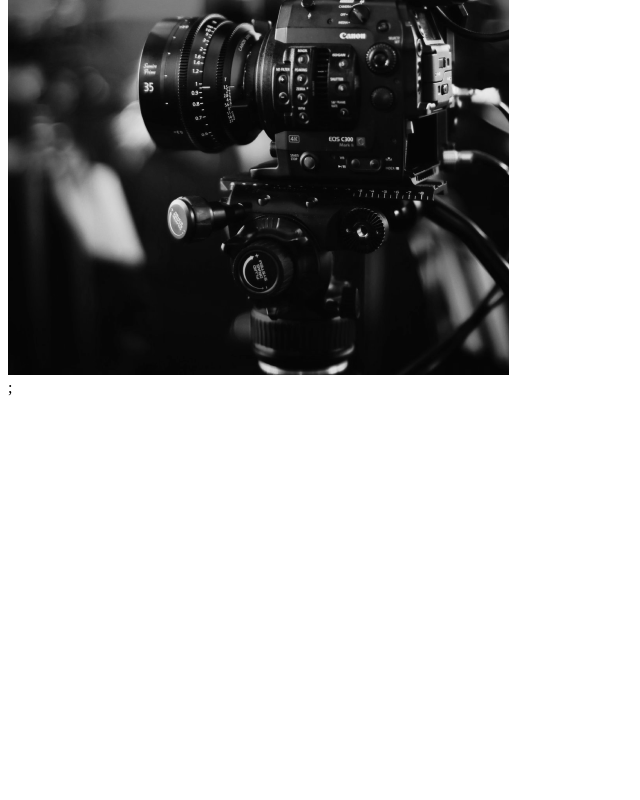
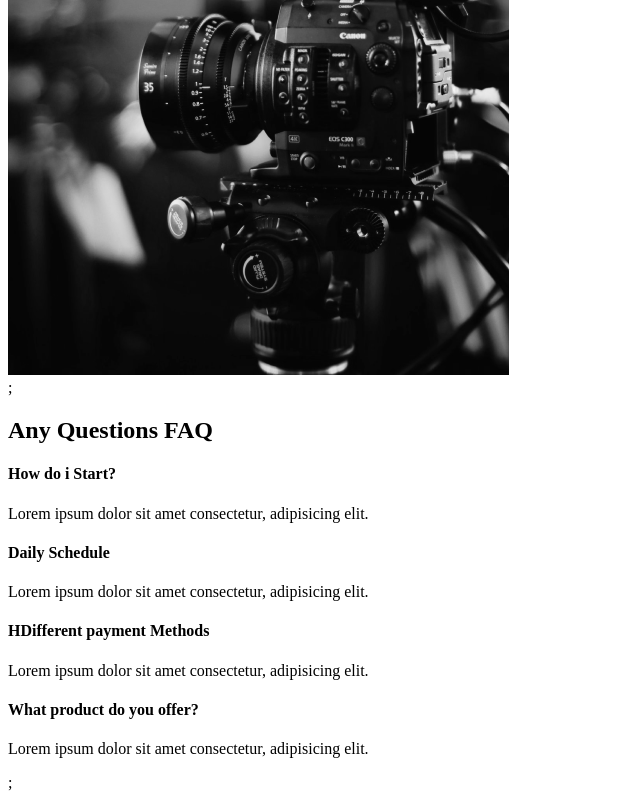
Before and after one commit to sabarikennady/Portfolio, a React (Create React App) app: page / in a window 1280 px wide. Shown: the part 2025-2825 px from the top of the page, without its empty margins (0-640 px from the left). Before the commit the page ends 2430 px from the top, so only its background shows below. Built offline with nearby package versions, Linux system fonts and the light colour scheme.

Commit message:
FaqSection

```diff
--- /dev/null
+++ b/src/components/FaqSection.js
@@ -0,0 +1,37 @@
+import React from "react";
+
+const FaqSection = () => {
+  return (
+    <div className="faq">
+      <h2>
+        Any Questions <span>FAQ</span>
+      </h2>
+      <div className="question">
+        <h4> How do i Start?</h4>
+        <div className="answer">
+          <p>Lorem ipsum dolor sit amet consectetur, adipisicing elit. </p>
+        </div>
+      </div>
+      <div className="question">
+        <h4> Daily Schedule</h4>
+        <div className="answer">
+          <p>Lorem ipsum dolor sit amet consectetur, adipisicing elit. </p>
+        </div>
+      </div>
+      <div className="question">
+        <h4> HDifferent payment Methods</h4>
+        <div className="answer">
+          <p>Lorem ipsum dolor sit amet consectetur, adipisicing elit. </p>
+        </div>
+      </div>
+      <div className="question">
+        <h4> What product do you offer?</h4>
+        <div className="answer">
+          <p>Lorem ipsum dolor sit amet consectetur, adipisicing elit. </p>
+        </div>
+      </div>
+    </div>
+  );
+};
+
+export default FaqSection;
--- a/src/pages/AboutUs.js
+++ b/src/pages/AboutUs.js
@@ -1,12 +1,14 @@
 import React from "react";
 import AboutSection from "../components/AboutSection";
 import ServicesSection from "../components/ServicesSection";
+import FaqSection from "../components/FaqSection";
 
 const AboutUs = () => {
   return (
     <>
       <AboutSection />;
       <ServicesSection />;
+      <FaqSection />;
     </>
   );
 };
```
